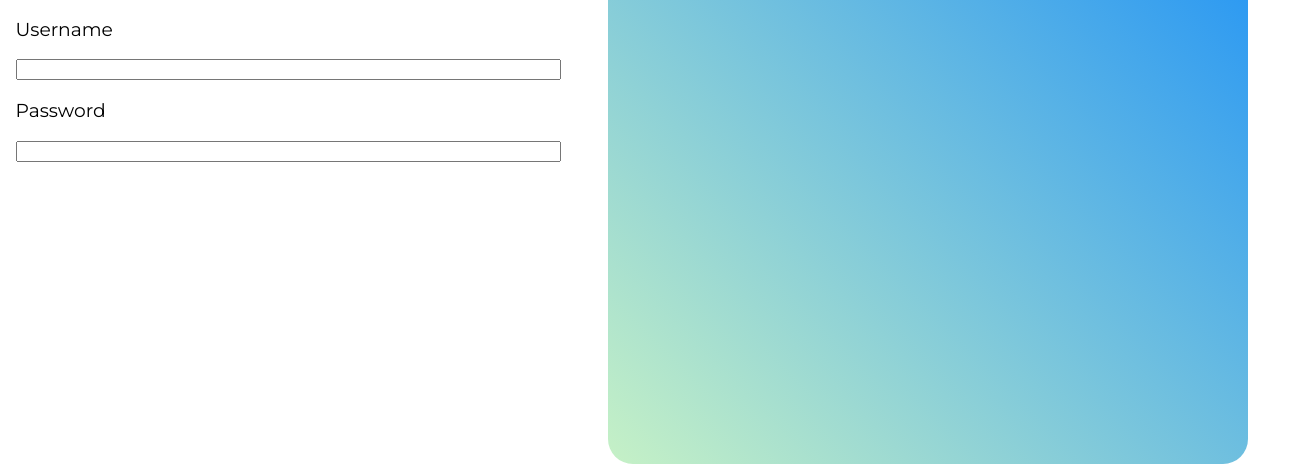
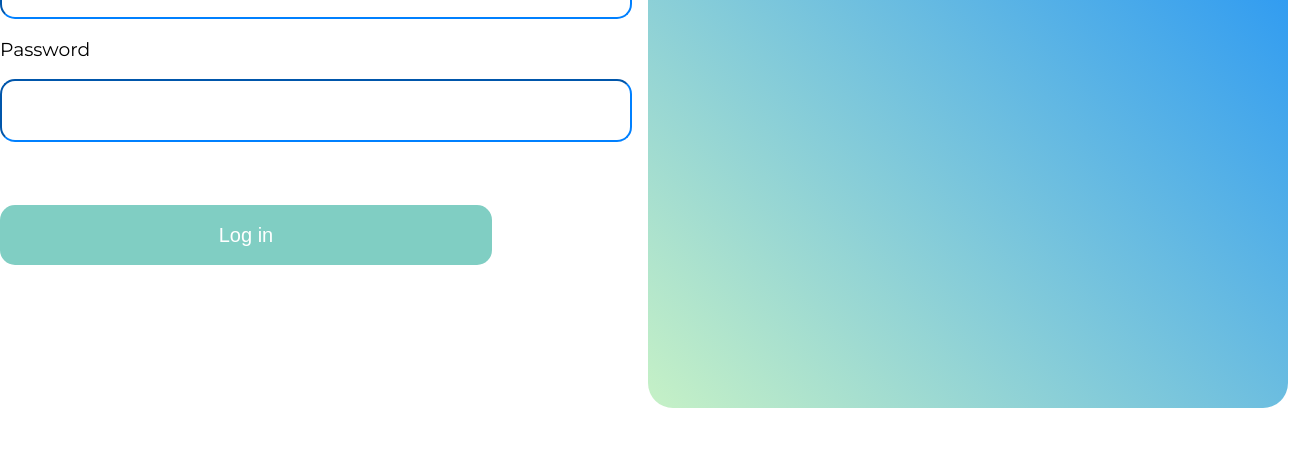
Before and after one commit to 2pa4ul2/MasterBaeSite, a plain HTML site: page index.html in a window 1280 px wide. Shown: the part 368-832 px from the top of the page, 1304 px wide, since content can reach past the window. After the commit the page ends 800 px from the top, so only its background shows below. Drawn offline with Linux system fonts and the light colour scheme.

Commit message:
added button and created adjustment

```diff
--- a/index.html
+++ b/index.html
@@ -15,10 +15,11 @@
             <h1>WELCOME!</h1>
             <form action="">
                 <h3>Username</h3>
-                <input type="text" size="65" name="Username" height="20">
+                <input type="text" size="65" height = "57" name="Username" height="20">
                 <h3>Password</h3>
-                <input type="text" size="65" name="Password" height="20">
+                <input type="Password" size="65" name="Password" height="20">
             </form>
+            <button id = "login-button">Log in</button>
         </div>
     </aside>
     <main>
--- a/style.css
+++ b/style.css
@@ -25,13 +25,36 @@ aside h3{
     font-weight: 400;
 }
 
-
+input{
+    line-height: 57px;
+    border-radius: 15px;
+    border-color: #0080FF;
+    font-size: 16px;
+    color: #a7aeb4;
+}
+input:after{
+    border-color: #67a59d;
+}
 
 .gradient{
-    height: 100vh;
+    height: 95vh;
     width: 50vw;
     background-color: black;
-    margin: 2em;
+    margin: 1em;
     border-radius: 25px;
     background-image: linear-gradient( 45deg, #C6F1C6, #0080FF);
 }
+
+#login-button{
+    width: 492px;
+    height: 60px;
+    background-color: #80CEC3;
+    font-size: 20px;
+    color: #FFFFFF;
+    border: none;
+    border-radius: 15px;
+    margin-top: 63px;
+}
+#login-button:hover{
+    background-color: #67a59d;
+}
```
